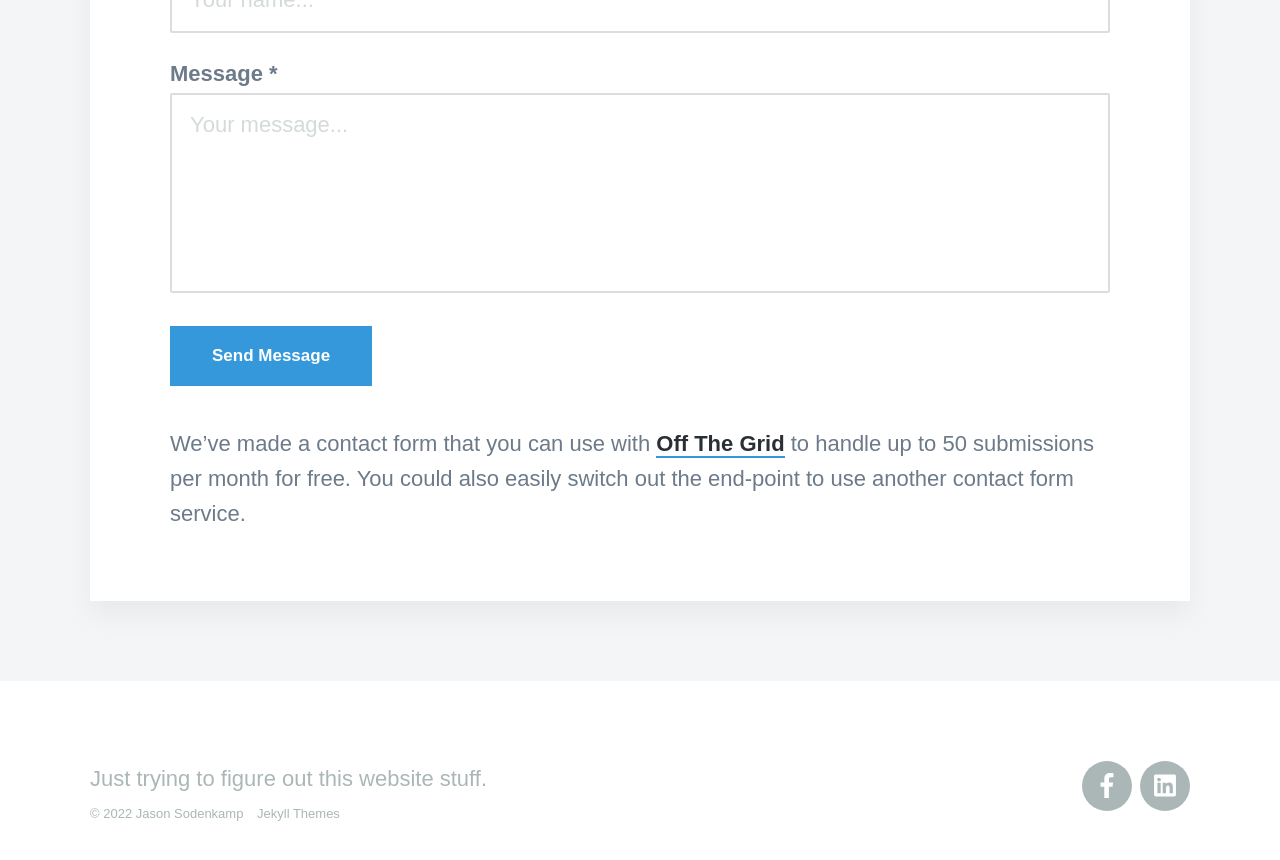
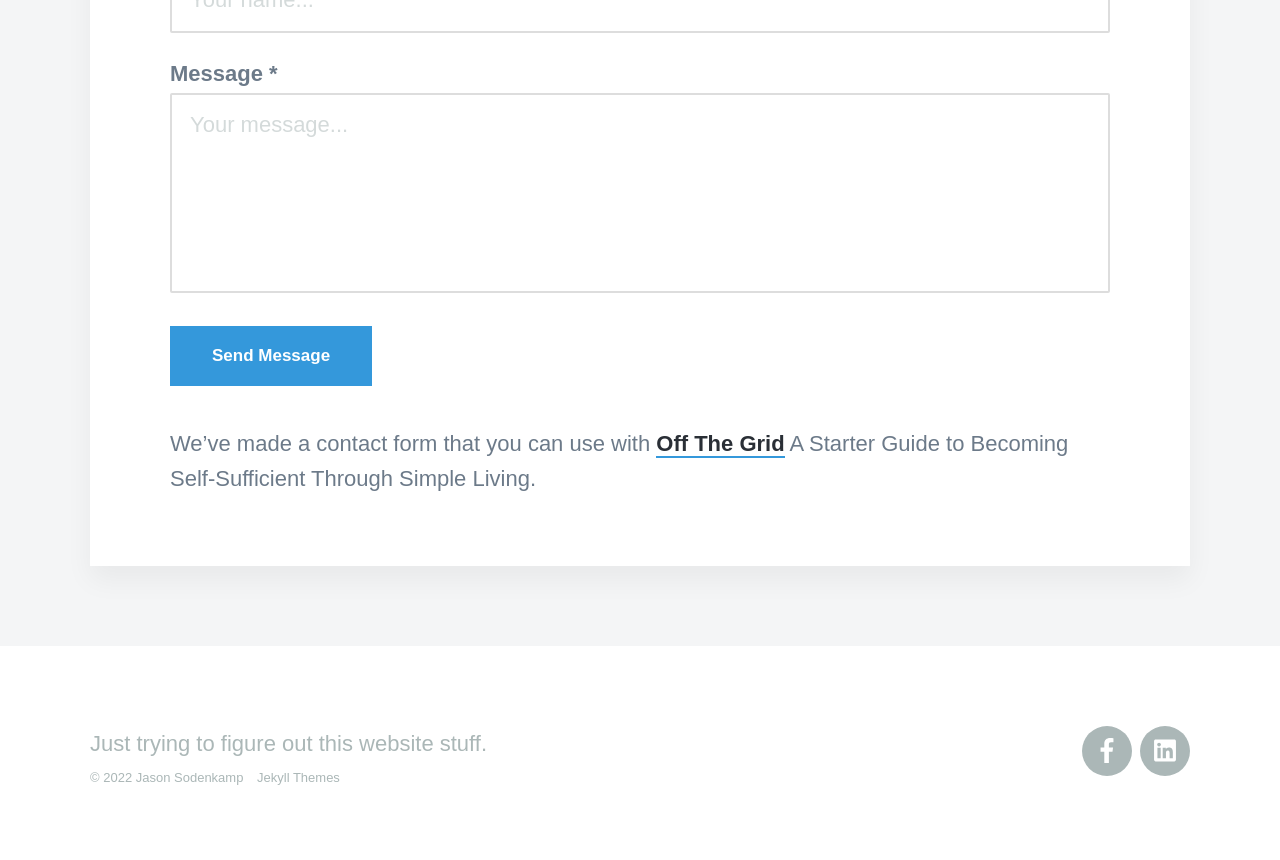
Before and after one commit to jcsodenkamp/jcsodenkamp.github.io, a Jekyll site: the page built from _pages/contact.md, in a window 1280 px wide and 900 px high, scrolled down 789 px. Shown: the top 860 px of the window. Built offline with Jekyll 4.4.1, drawn with Linux system fonts in a browser that asks for light colours; nearby versions of some CDN libraries; some web fonts are replaced.

Commit message:
Update contact.md

```diff
--- a/_pages/contact.md
+++ b/_pages/contact.md
@@ -7,4 +7,4 @@
 
 {% include contact-form.html %}
 
-We've made a contact form that you can use with [Off The Grid](https://www.amazon.com/dp/B09NZNRPBN) to handle up to 50 submissions per month for free. You could also easily switch out the end-point to use another contact form service.
+We've made a contact form that you can use with [Off The Grid](https://www.amazon.com/dp/B09NZNRPBN) A Starter Guide to Becoming Self-Sufficient Through Simple Living.
```
